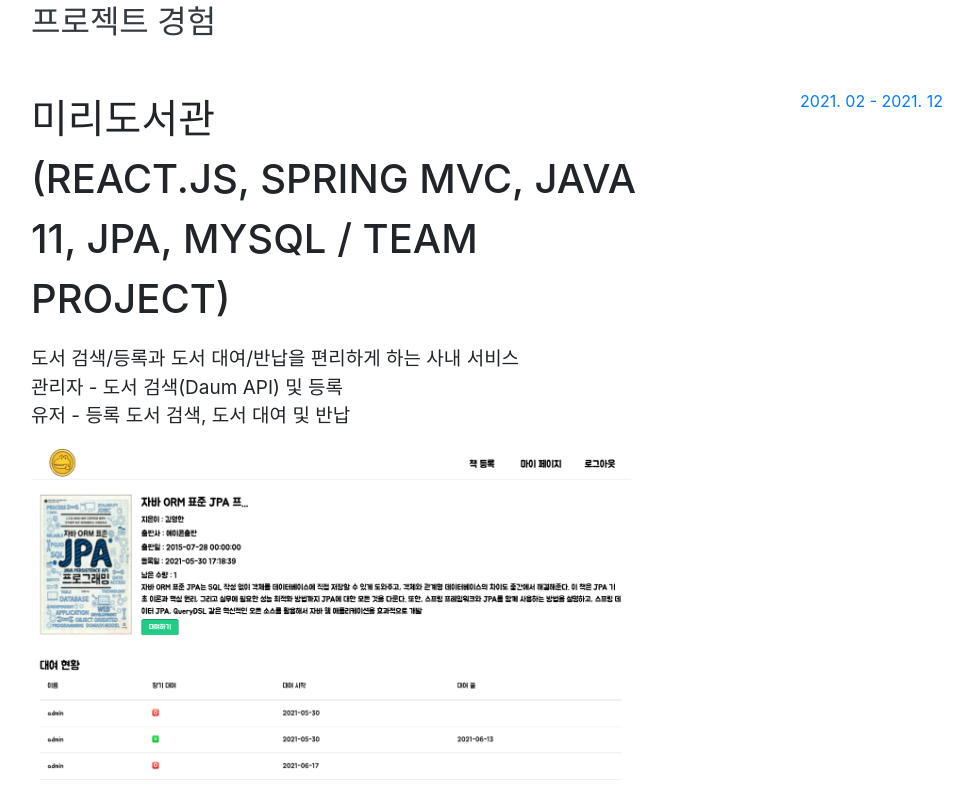
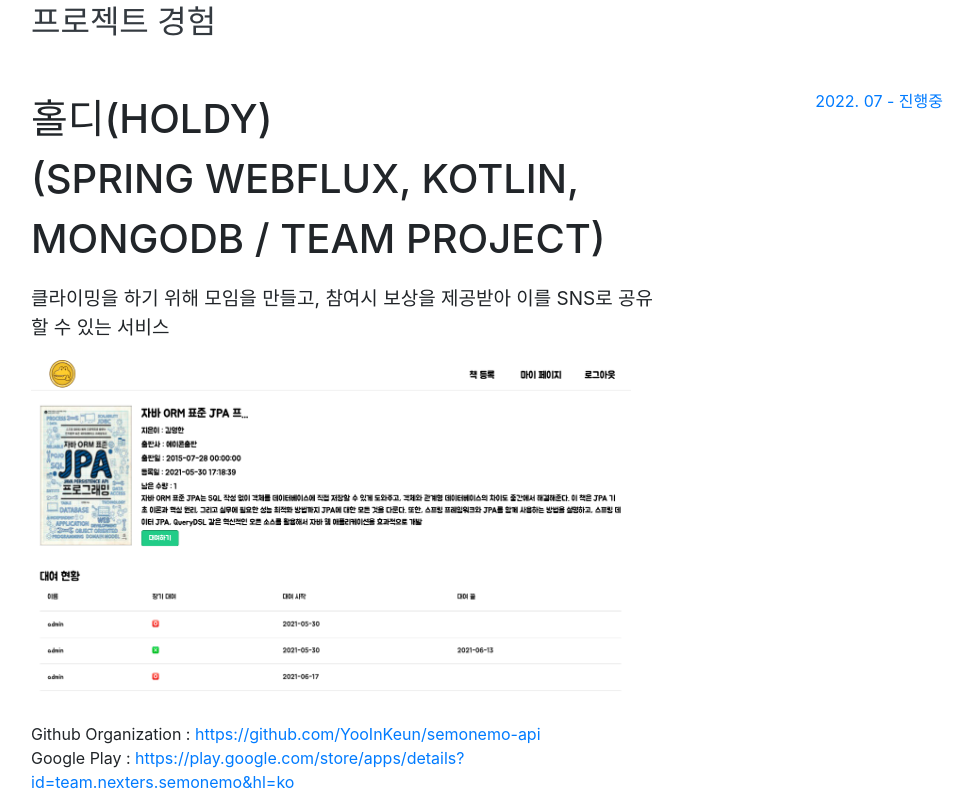
Before and after one commit to YooInKeun/YooInKeun.github.io, a website with bundled scripts: page index.html in a window 1280 px wide. Shown: the part 846-1656 px from the top of the page, without its empty margins (289-1263 px from the left). Built offline with nearby package versions, Linux system fonts and the light colour scheme; a web font is replaced by a local one.

Commit message:
chore: 프로젝트 경험에 홀디 추가

```diff
--- a/index.html
+++ b/index.html
@@ -116,6 +116,23 @@
       <div class="w-100">
         <h2 class="mb-5">프로젝트 경험</h2>
 
+        <div class="resume-item d-flex flex-column flex-md-row justify-content-between mb-5">
+          <div class="resume-content">
+            <h3 class="mb-0"></h3>
+            <div class="subheading mb-3" style="font-size:40px">홀디(Holdy)<br><p style="font-size:40px">(Spring Webflux, Kotlin, MongoDB / Team Project)</p></div>
+            <p style="font-size:19px">클라이밍을 하기 위해 모임을 만들고, 참여시 보상을 제공받아 이를 SNS로 공유할 수 있는 서비스</p>
+            <img src="img/mirilibrary borrow book.png" height="340" width="600"></img>
+            <br>
+            <br>
+            Github Organization : <a href = "https://github.com/YooInKeun/semonemo-api">https://github.com/YooInKeun/semonemo-api</a><br/>
+            Google Play : <a href="https://play.google.com/store/apps/details?id=team.nexters.semonemo&hl=ko">https://play.google.com/store/apps/details?id=team.nexters.semonemo&hl=ko</a>
+          </div>
+          <div class="resume-date text-md-right">
+            <span class="text-primary">2022. 07 - 진행중</span>
+          </div>
+        </div>
+
+        <br>
         <div class="resume-item d-flex flex-column flex-md-row justify-content-between mb-5">
           <div class="resume-content">
             <h3 class="mb-0"></h3>
@@ -374,7 +391,7 @@
         <div style="font-size:19px">
           <div style="font-weight:bold">- IT 개발 동아리, 넥스터즈 21기 동아리원</div>
           &nbsp&nbsp프로젝트명 : 홀디(Holdy)<br>
-          &nbsp&nbsp내용 : "클라이밍을 하기 위해 모임을 만들고, 참여시 보상을 제공받아 이를 인스타로 공유할 수 있는 서비스 API 개발"<br>
+          &nbsp&nbsp내용 : "클라이밍을 모임 생성 및 보상 제공 API 개발"<br>
           &nbsp&nbsp기술 스택 : Spring Webflux, Kotlin, MongoDB<br>
           &nbsp&nbsp기간 : 2022.07 ~ 진행중<br>
         </div>
```
